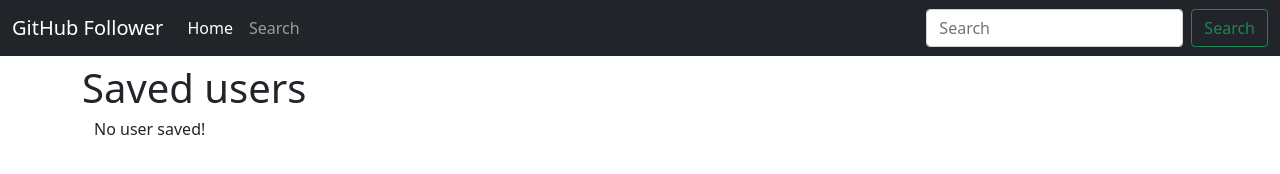
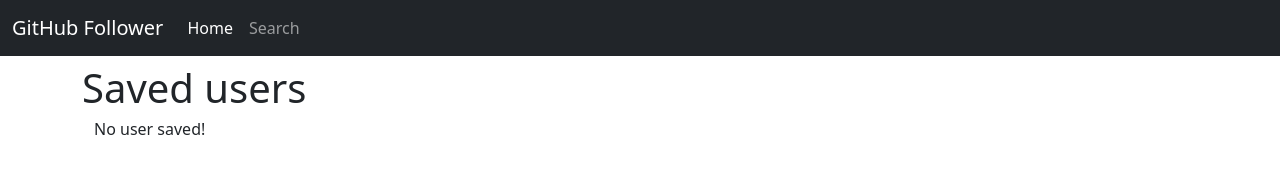
Before and after one commit to azemazer/GithubUserSearch, a website: page index.html in a window 1280 px wide. Drawn offline with nearby package versions, Linux system fonts and the light colour scheme.

Commit message:
removed searchbar from home for now

```diff
--- a/index.html
+++ b/index.html
@@ -23,10 +23,10 @@
                 <a class="nav-link" href="./search.html">Search</a>
                 </li>
             </ul>
-            <form class="d-flex">
+            <!-- <form class="d-flex">
                 <input class="form-control me-2" type="search" placeholder="Search" aria-label="Search">
                 <button class="btn btn-outline-success" type="submit">Search</button>
-            </form>
+            </form> -->
             </div>
         </div>
     </nav>
```
